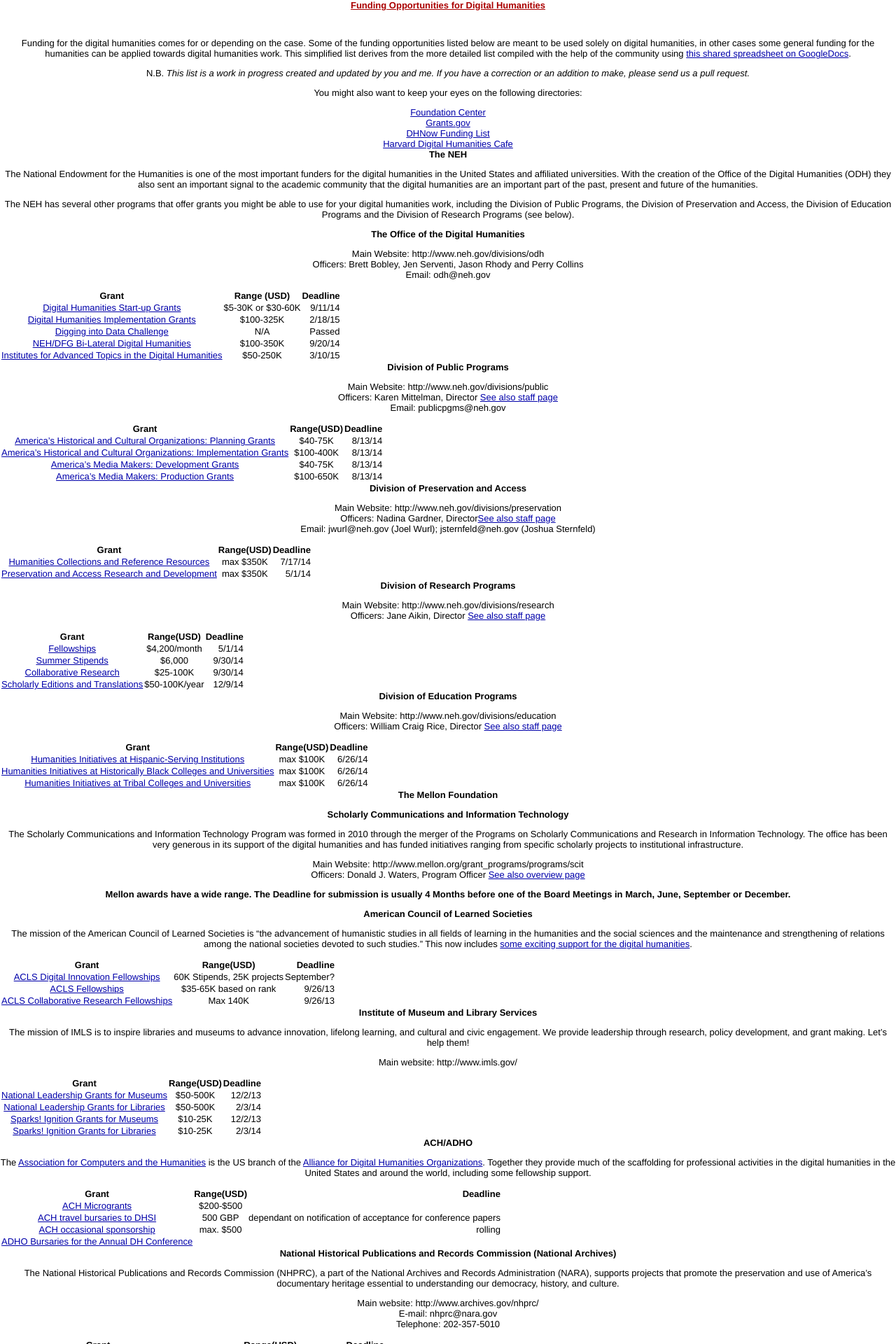
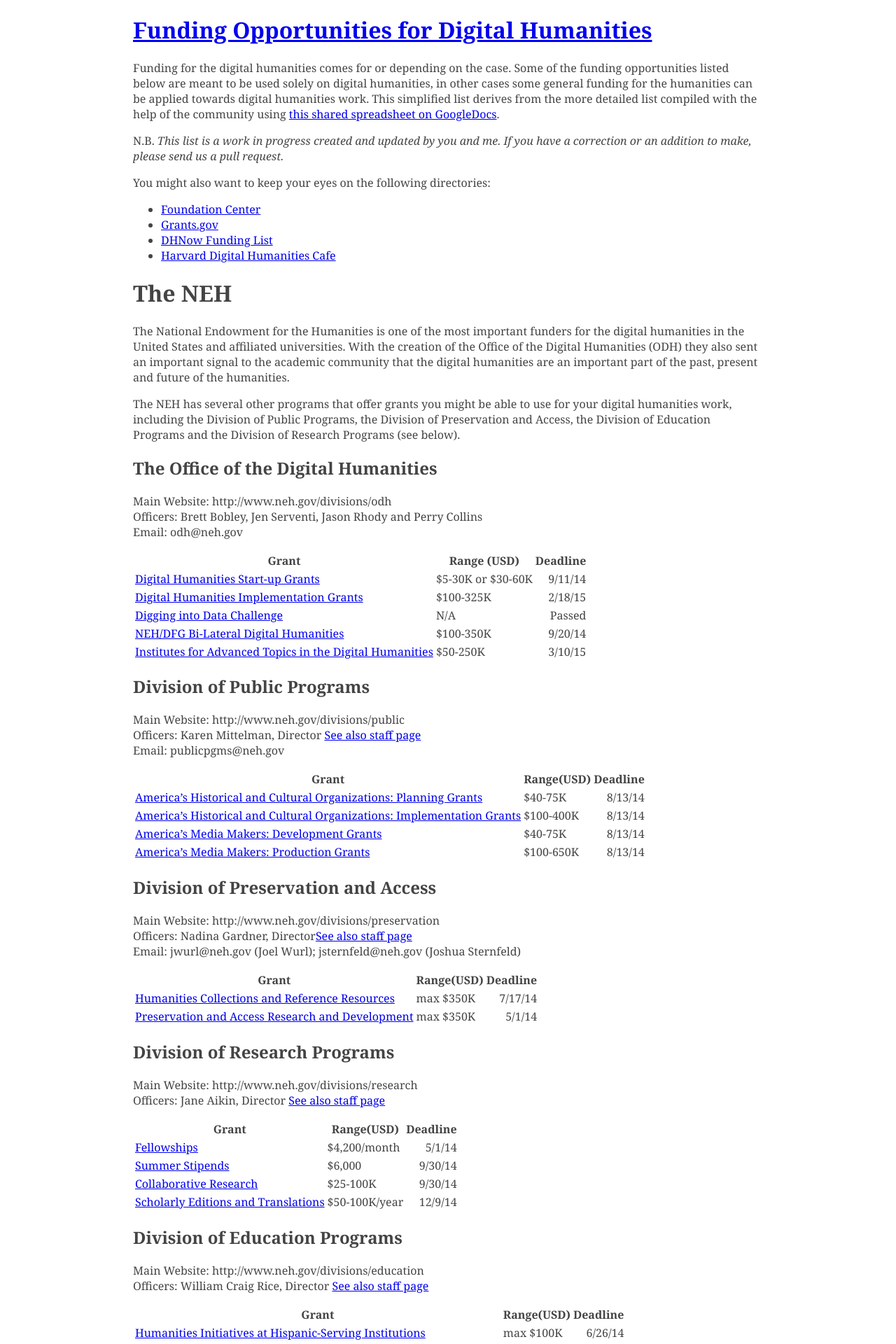
Before and after one commit to achorg/dhfunding, a Jekyll site: the page built from index.md, in a window 1280 px wide. Shown: the top 1920 px of the page at 70% size. Built offline with Jekyll 4.4.1, drawn with Linux system fonts in a browser that asks for light colours; Markdown is read by kramdown in place of the engine named in the settings.

Commit message:
Adds some simple styles.

```diff
--- a/_layouts/default.html
+++ b/_layouts/default.html
@@ -7,6 +7,7 @@
         <meta name="viewport" content="width=device-width">
 
         <!-- Custom CSS -->
+        <link href='http://fonts.googleapis.com/css?family=Noto+Sans:400,700,400italic|Noto+Serif:400,700,400italic' rel='stylesheet' type='text/css'>
         <link rel="stylesheet" href="/dhfunding/css/styles.css">
 
     </head>
--- a/css/styles.css
+++ b/css/styles.css
@@ -1,160 +1,6 @@
-/*****************************************************************************/
-/*
-/* Common
-/*
-/*****************************************************************************/
-
-/* Global Reset */
-* {
-  margin: 0;
-  padding: 0;
+body {
+    max-width:900px;
+    margin: 0 auto;
+    color: #444;
+    font-family: "Noto Serif", Georgia, serif;
 }
-
-html, body { height: 100%; }
-
-body {
-  background-color: #FFF;
-  font: 13.34px Helvetica, Arial, sans-serif;
-  font-size: small;
-  text-align: center;
-}
-
-h1, h2, h3, h4, h5, h6 {
-  font-size: 100%; }
-
-h1 { margin-bottom: 1em; }
-p { margin: 1em 0; }
-
-a         { color: #00a; }
-a:hover   { color: #000; }
-a:visited { color: #a0a; }
-
-/*****************************************************************************/
-/*
-/* Home
-/*
-/*****************************************************************************/
-.posts {
-  list-style-type: none;
-  margin-bottom: 2em;
-}
-
-.posts li {
-  line-height: 1.75em;
-}
-
-.posts span {
-  color: #aaa;
-  font-family: Monaco, "Courier New", monospace;
-  font-size: 80%;
-}
-
-/*****************************************************************************/
-/*
-/* Site
-/*
-/*****************************************************************************/
-
-.site {
-  font-size: 115%;
-  text-align: justify;
-  width: 42em;
-  margin: 3em auto 2em;
-  line-height: 1.5em;
-}
-
-.header a {
-  font-weight: bold;
-  text-decoration: none;
-}
-
-.title {
-  display: inline-block;
-  margin-bottom: 2em;
-}
-
-.title a {
-  color: #a00;
-}
-
-.title a:hover {
-  color: #000;
-}
-
-.header a.extra {
-  color: #aaa;
-  margin-left: 1em;
-}
-
-.header a.extra:hover {
-  color: #000;
-}
-
-.meta {
-  color: #aaa;
-}
-
-.footer {
-  font-size: 80%;
-  color: #666;
-  border-top: 4px solid #eee;
-  margin-top: 2em;
-  overflow: hidden;
-}
-
-.footer .contact {
-  float: left;
-  margin-right: 3em;
-}
-
-.footer .contact a {
-  color: #8085C1;
-}
-
-.footer .rss {
-  margin-top: 1.1em;
-  margin-right: -.2em;
-  float: right;
-}
-
-.footer .rss img {
-  border: 0;
-}
-
-/*****************************************************************************/
-/*
-/* Posts
-/*
-/*****************************************************************************/
-
-/* standard */
-.post pre {
-  border: 1px solid #ddd;
-  background-color: #eef;
-  padding: 0 .4em;
-}
-
-.post ul, .post ol {
-  margin-left: 1.35em;
-}
-
-.post code {
-  border: 1px solid #ddd;
-  background-color: #eef;
-  padding: 0 .2em;
-}
-
-.post pre code {
-  border: none;
-}
-
-/* terminal */
-.post pre.terminal {
-  border: 1px solid #000;
-  background-color: #333;
-  color: #FFF;
-}
-
-.post pre.terminal code {
-  background-color: #333;
-}
```
